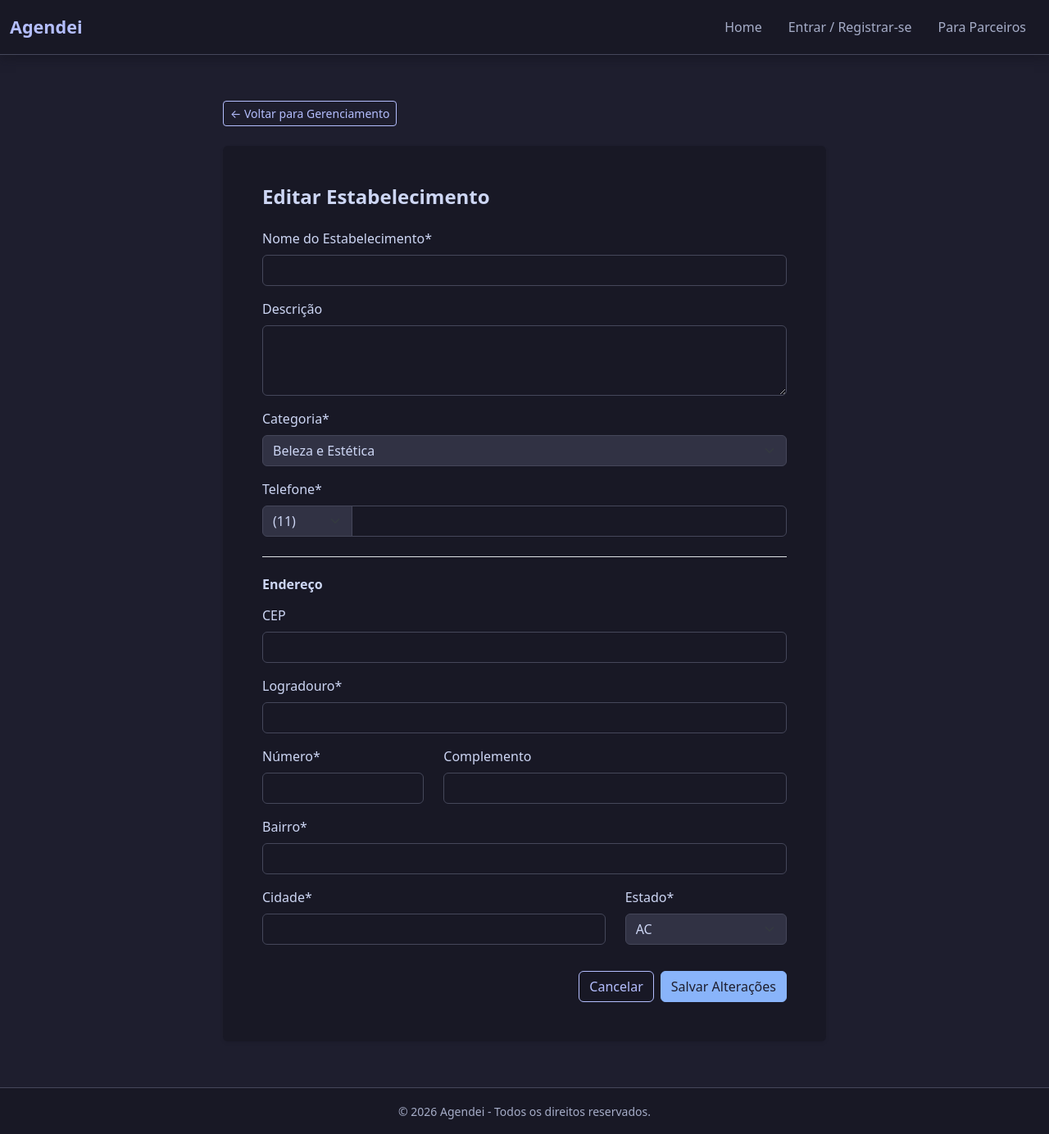
After one commit to fernandopasq/Agendei, a Flask app: template templates/business-edit.html in a window 1280 px wide. The commit adds this page. Shown: the whole page at 82% size. Run offline with Flask 3, Linux system fonts and the light colour scheme; the template is opened without the code that fills it, so the values that code supplies are empty; some libraries are stand-ins or nearby versions.

Commit message:
ajustes interface

```diff
--- /dev/null
+++ b/templates/business-edit.html
@@ -0,0 +1,85 @@
+{% extends "layout.html" %}
+
+{% block title %}Editar Estabelecimento - {{ business.business_name }}{% endblock %}
+
+{% block body %}
+<div class="container py-4" style="max-width: 760px;">
+    <a href="/business/manage/{{ business.business_id }}" class="btn btn-outline-secondary btn-sm mb-4">&larr; Voltar para Gerenciamento</a>
+    <div class="card border-0 shadow-sm">
+        <div class="card-body p-4 p-md-5">
+            <h1 class="h4 fw-bold mb-4">Editar Estabelecimento</h1>
+            <form method="post">
+                <div class="mb-3">
+                    <label for="business_name" class="form-label">Nome do Estabelecimento*</label>
+                    <input class="form-control" id="business_name" name="business_name" value="{{ business.business_name }}" required>
+                </div>
+                <div class="mb-3">
+                    <label for="description" class="form-label">Descrição</label>
+                    <textarea class="form-control" id="description" name="description" rows="3">{{ business.description or '' }}</textarea>
+                </div>
+                <div class="mb-3">
+                    <label for="category" class="form-label">Categoria*</label>
+                    <select class="form-select" id="category" name="category" required>
+                        {% for category in ['Beleza e Estética', 'Saúde e Bem-Estar', 'Esportes e Fitness', 'Serviços Automotivos', 'Pets', 'Educação e Consultoria', 'Eventos e Fotografia', 'Serviços Domésticos', 'Outros'] %}
+                            <option value="{{ category }}" {% if category == business.category %}selected{% endif %}>{{ category }}</option>
+                        {% endfor %}
+                    </select>
+                </div>
+                <div class="mb-4">
+                    <label for="phone_number" class="form-label">Telefone*</label>
+                    <div class="input-group">
+                        <select class="form-select" name="phone_ddd" required style="max-width: 110px;">
+                            {% for ddd in ['11','12','13','14','15','16','17','18','19','21','22','24','27','28','31','32','33','34','35','37','38','41','42','43','44','45','46','47','48','49','51','53','54','55','61','62','63','64','65','66','67','68','69','71','73','74','75','77','79','81','82','83','84','85','86','87','88','89','91','92','93','94','95','96','97','98','99'] %}
+                                <option value="{{ ddd }}" {% if business.phone[:2] == ddd %}selected{% endif %}>({{ ddd }})</option>
+                            {% endfor %}
+                        </select>
+                        <input class="form-control" id="phone_number" name="phone_number" value="{{ business.phone[2:] }}" pattern="[0-9]{4,5}-?[0-9]{4}" required>
+                    </div>
+                </div>
+
+                <h2 class="h6 fw-bold border-top pt-4 mb-3">Endereço</h2>
+                <div class="mb-3">
+                    <label for="cep" class="form-label">CEP</label>
+                    <input class="form-control" id="cep" name="cep" value="{{ business.cep or '' }}" pattern="[0-9]{5}-?[0-9]{3}">
+                </div>
+                <div class="mb-3">
+                    <label for="street" class="form-label">Logradouro*</label>
+                    <input class="form-control" id="street" name="street" value="{{ business.street }}" required>
+                </div>
+                <div class="row">
+                    <div class="col-md-4 mb-3">
+                        <label for="number" class="form-label">Número*</label>
+                        <input class="form-control" id="number" name="number" value="{{ business.number }}" required>
+                    </div>
+                    <div class="col-md-8 mb-3">
+                        <label for="complement" class="form-label">Complemento</label>
+                        <input class="form-control" id="complement" name="complement" value="{{ business.complement or '' }}">
+                    </div>
+                </div>
+                <div class="mb-3">
+                    <label for="neighborhood" class="form-label">Bairro*</label>
+                    <input class="form-control" id="neighborhood" name="neighborhood" value="{{ business.neighborhood }}" required>
+                </div>
+                <div class="row">
+                    <div class="col-md-8 mb-3">
+                        <label for="city" class="form-label">Cidade*</label>
+                        <input class="form-control" id="city" name="city" value="{{ business.city }}" required>
+                    </div>
+                    <div class="col-md-4 mb-3">
+                        <label for="state" class="form-label">Estado*</label>
+                        <select class="form-select" id="state" name="state" required>
+                            {% for state in ['AC','AL','AP','AM','BA','CE','DF','ES','GO','MA','MT','MS','MG','PA','PB','PR','PE','PI','RJ','RN','RS','RO','RR','SC','SP','SE','TO'] %}
+                                <option value="{{ state }}" {% if state == business.state %}selected{% endif %}>{{ state }}</option>
+                            {% endfor %}
+                        </select>
+                    </div>
+                </div>
+                <div class="d-flex justify-content-end gap-2 mt-3">
+                    <a href="/business/manage/{{ business.business_id }}" class="btn btn-outline-secondary">Cancelar</a>
+                    <button class="btn btn-primary" type="submit">Salvar Alterações</button>
+                </div>
+            </form>
+        </div>
+    </div>
+</div>
+{% endblock %}
--- a/templates/client-appointments.html
+++ b/templates/client-appointments.html
@@ -30,11 +30,11 @@
                                         <div class="d-flex flex-wrap align-items-center gap-2 mb-1">
                                             <h2 class="h5 fw-bold mb-0">{{ appointment.service_name }}</h2>
                                             {% if appointment.status == 'cancelled' %}
-                                                <span class="badge bg-danger-subtle text-danger">Cancelado</span>
+                                                <span class="badge bg-danger bg-opacity-10 text-danger fw-semibold">Cancelado</span>
                                             {% elif appointment.date < today %}
-                                                <span class="badge bg-secondary-subtle text-secondary">Concluído</span>
+                                                <span class="badge bg-secondary bg-opacity-10 text-secondary fw-semibold">Concluído</span>
                                             {% else %}
-                                                <span class="badge bg-success-subtle text-success">Confirmado</span>
+                                                <span class="badge bg-success bg-opacity-10 text-success fw-semibold">Confirmado</span>
                                             {% endif %}
                                         </div>
                                         <p class="text-muted mb-2">
```
Also changed, not shown: blueprints/business.py (+105 -0 lines), templates/business-manage.html (+12 -4 lines), templates/service-edit.html (added, +45 -0 lines).
